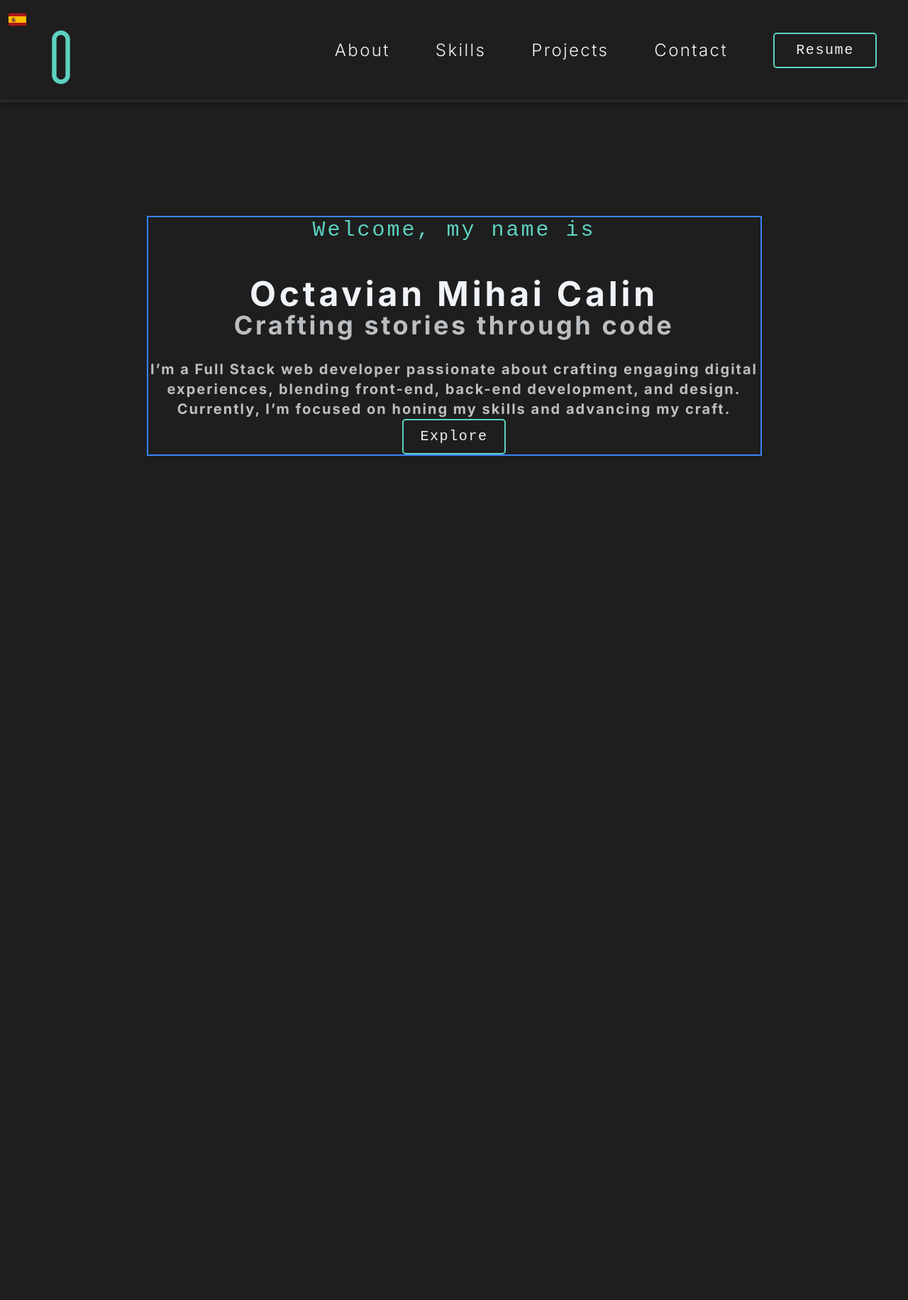
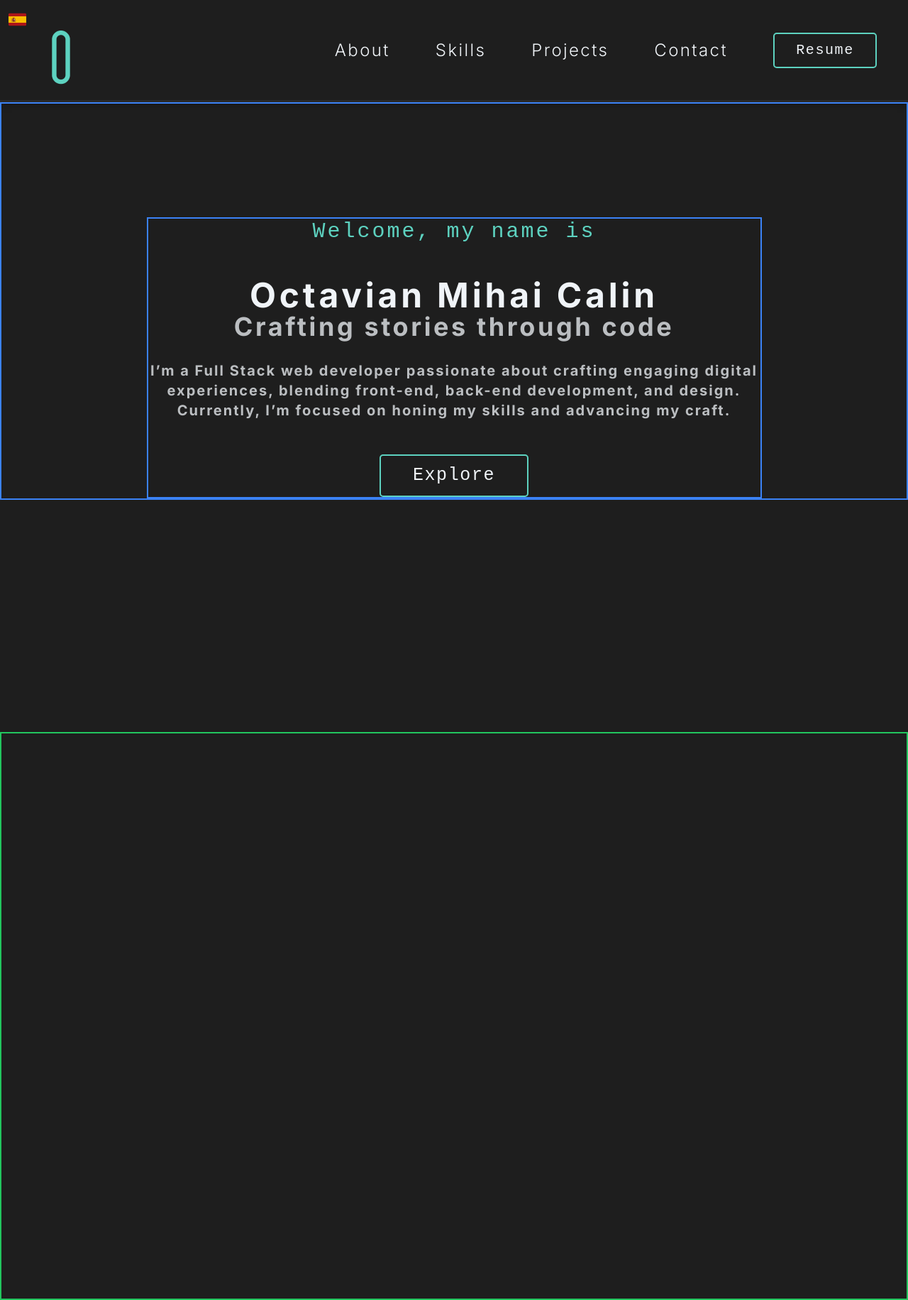
Before and after one commit to Charlatan2k/my-portofolio, a Next.js app in the folder portofolio-project/: page / in a window 1280 px wide. Shown: the whole page at 71% size. Before the commit the page ends 800 px from the top, so only its background shows below. Built offline with nearby package versions, Linux system fonts and the light colour scheme; a small style sheet from the web is missing.

Commit message:
feat: Finish home section (styled bottom lines pending)

```diff
--- a/portofolio-project/src/app/page.tsx
+++ b/portofolio-project/src/app/page.tsx
@@ -3,7 +3,7 @@ import Button from './components/UI/GenericButton';
 
 export default function Home() {
   return (
-    <div className='h-screen flex flex-col'>
+    <div className=' flex flex-col'>
       <header className='border-b-[3px] justify-between flex border-b-[#2A2A2A] h-36 shadow-[0_4px_10px_rgba(0,0,0,0.25)]'>
         <div className='logo-cont'>
           <Image
@@ -33,7 +33,7 @@ export default function Home() {
       </header>
 
       <main className='flex flex-grow flex-col items-center'>
-        <section className='home-section items-center h-full w-full flex-col flex'>
+        <section className='home-section border-2 border-blue-500 items-center h-full w-full flex-col flex'>
           <div className='home-text mt-40 border-2 border-blue-500 flex flex-col items-center'>
             <h6 className='font-sf-mono font-medium mb-12 text-3xl text-[var(--primary-blue)]'>
               Welcome, my name is
@@ -50,9 +50,12 @@ export default function Home() {
               design. Currently, I’m focused on honing my skills and advancing
               my craft.
             </p>
-            <Button>Explore</Button>
+            <Button className='mt-12' size='big'>
+              Explore
+            </Button>
           </div>
         </section>
+        <section className='h-screen border-2 border-green-500 w-full mt-85'></section>
       </main>
     </div>
   );
--- a/portofolio-project/tailwind.config.ts
+++ b/portofolio-project/tailwind.config.ts
@@ -15,6 +15,9 @@ const config: Config = {
       fontFamily: {
         'sf-mono': ['SF Mono', 'monospace', 'sans-serif'],
       },
+      spacing: {
+        85: '20.4375rem',
+      },
     },
   },
   plugins: [],
```
